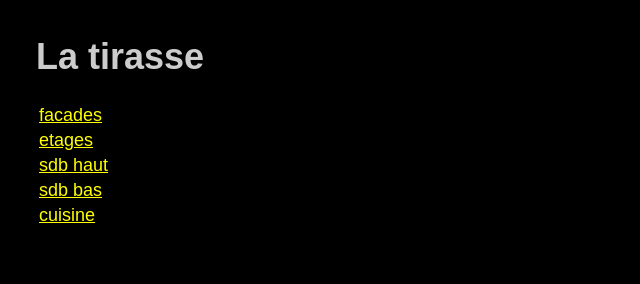
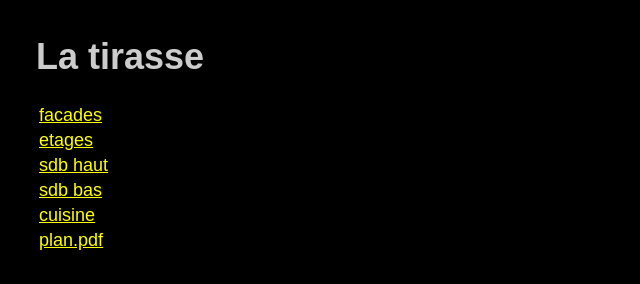
Before and after one commit to droub/latirasse, a plain HTML site: page index.html in a window 1280 px wide. Shown: the full height of the page, 0-640 px from the left. Drawn offline with Linux system fonts and the light colour scheme.

Commit message:
Adding plan

```diff
--- a/index.html
+++ b/index.html
@@ -17,6 +17,7 @@
   <tr><td><a href="examples/sdb_haut.html">sdb haut</a></td></tr>
   <tr><td><a href="examples/sdb_bas.html">sdb bas</a></td></tr>
   <tr><td><a href="examples/cuisine.html">cuisine</a></td></tr>
+  <tr><td><a href="plan.pdf">plan.pdf</a></td></tr>
   </table>
 	</body>
 </html>
```
Also changed, not shown: 1 other file.
